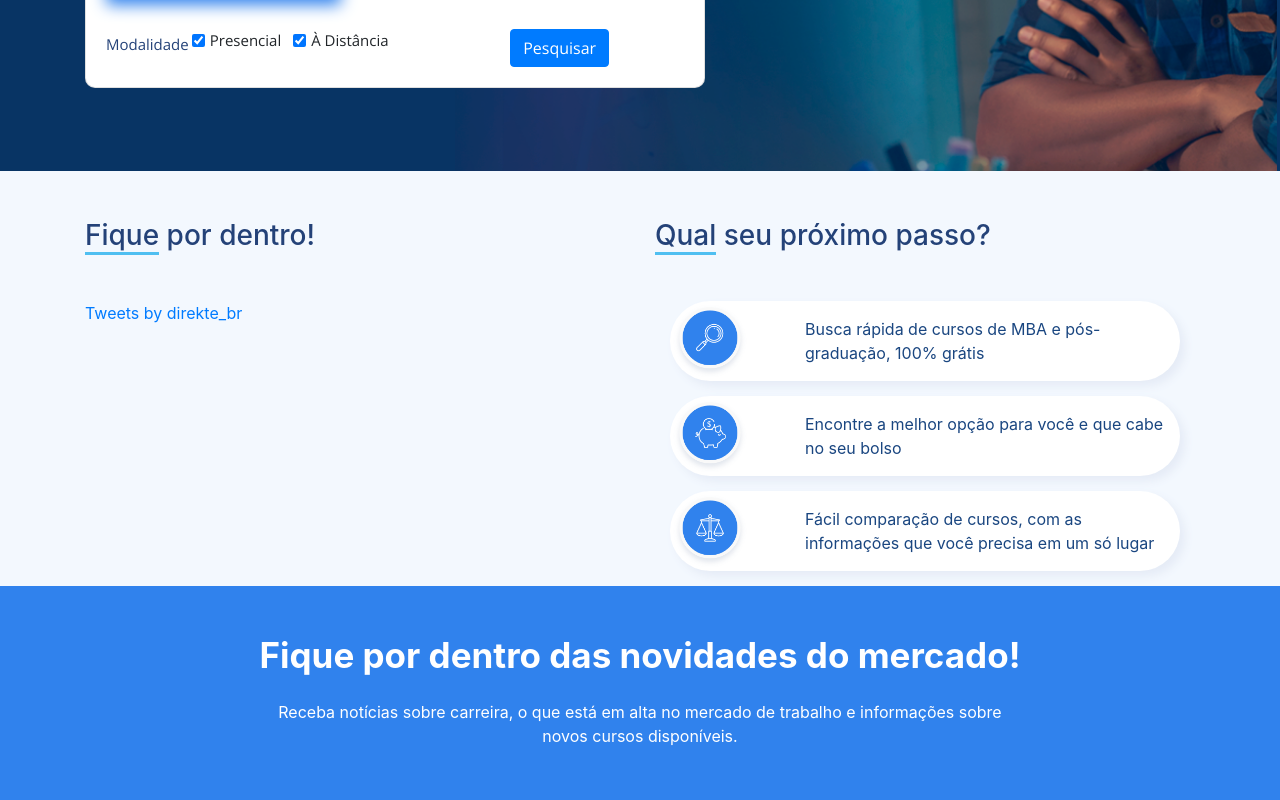
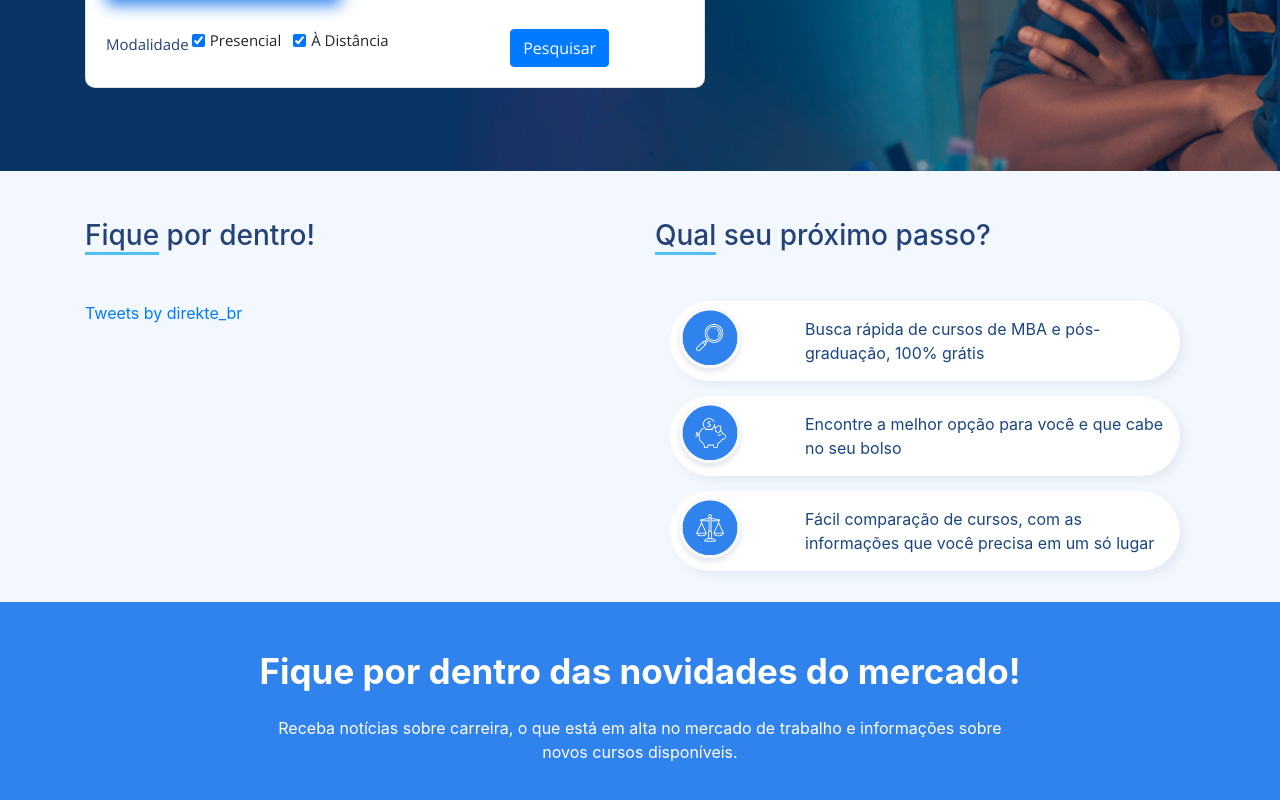
Before and after one commit to brunomorello/dkt_frontend_v2, an Angular app: page / in a window 1280 px wide. Shown: the part 516-1316 px from the top of the page. Built offline with nearby package versions, Linux system fonts and the light colour scheme; no server answers.

Commit message:
Content Spacing fixed

```diff
--- a/src/app/modules/home/home.component.html
+++ b/src/app/modules/home/home.component.html
@@ -168,7 +168,7 @@
     </div>
     </div>
 
-    <div class="custom-next-step pt-5">
+    <div class="custom-next-step pt-5 pb-3">
         <div class="container">
             <section id="custom-next-step">
                 <div class="row">
```
